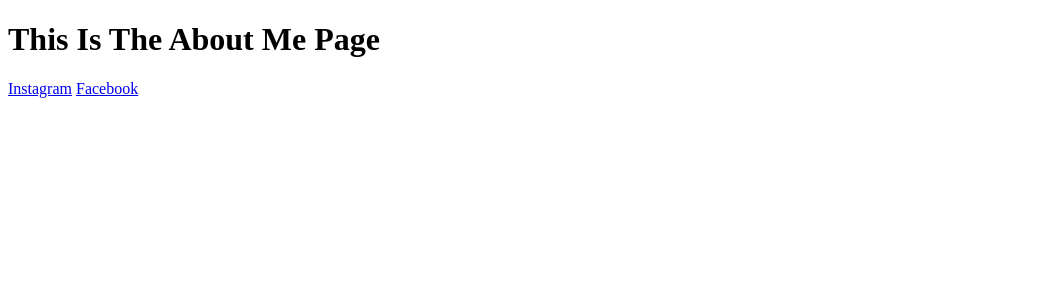
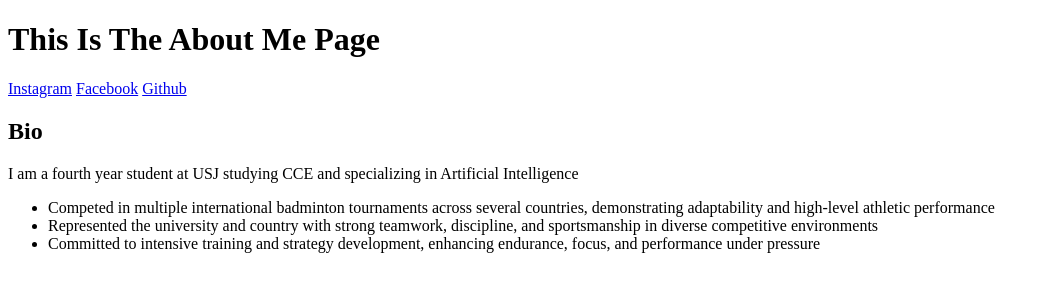
Before and after one commit to adamboughosn/Web_programming, a plain HTML site: page About_Me.html in a window 1280 px wide. Shown: the whole page, without its empty margins (0-1050 px from the left). Drawn offline with Linux system fonts and the light colour scheme.

Commit message:
Added a bio section with 2 paragraphs, utilizing the unorder list

```diff
--- a/About_Me.html
+++ b/About_Me.html
@@ -12,7 +12,20 @@
         <nav>
             <a href="https://www.instagram.com">Instagram</a>
             <a href="https://www.facebook.com">Facebook</a>
+            <a href="https://www.github.com">Github</a>
         </nav>
+        <h2>Bio</h2>
+        <p>
+            I am a fourth year student at USJ studying CCE and specializing in Artificial Intelligence
+        </p>
+        <p>
+            <ul>
+                <li>Competed in multiple international badminton tournaments across several countries, demonstrating adaptability and high-level athletic performance </li>
+                <li>Represented the university and country with strong teamwork, discipline, and sportsmanship in diverse competitive environments </li>
+                <li>Committed to intensive training and strategy development, enhancing endurance, focus, and performance under pressure </li>
+            </ul>
+        </p>
+
     </body>
 
 </html>
```
